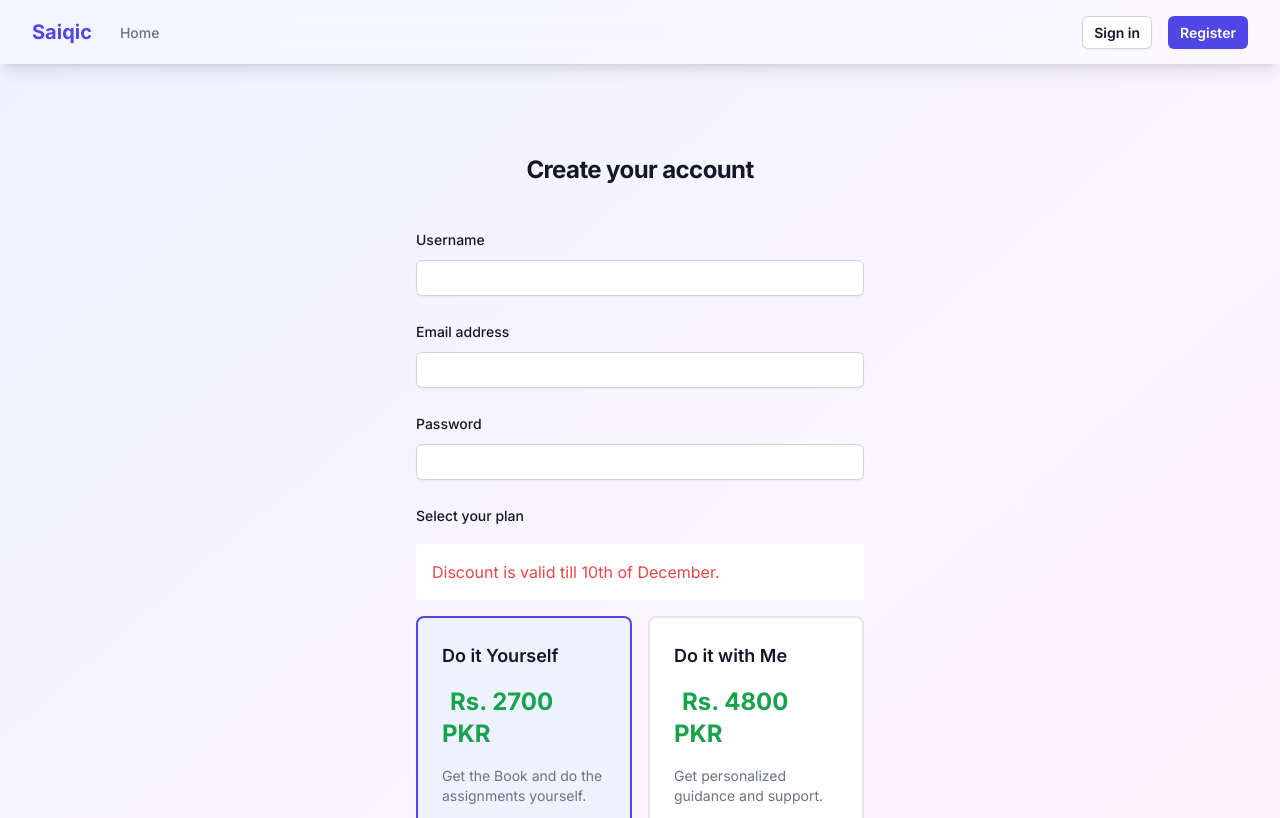
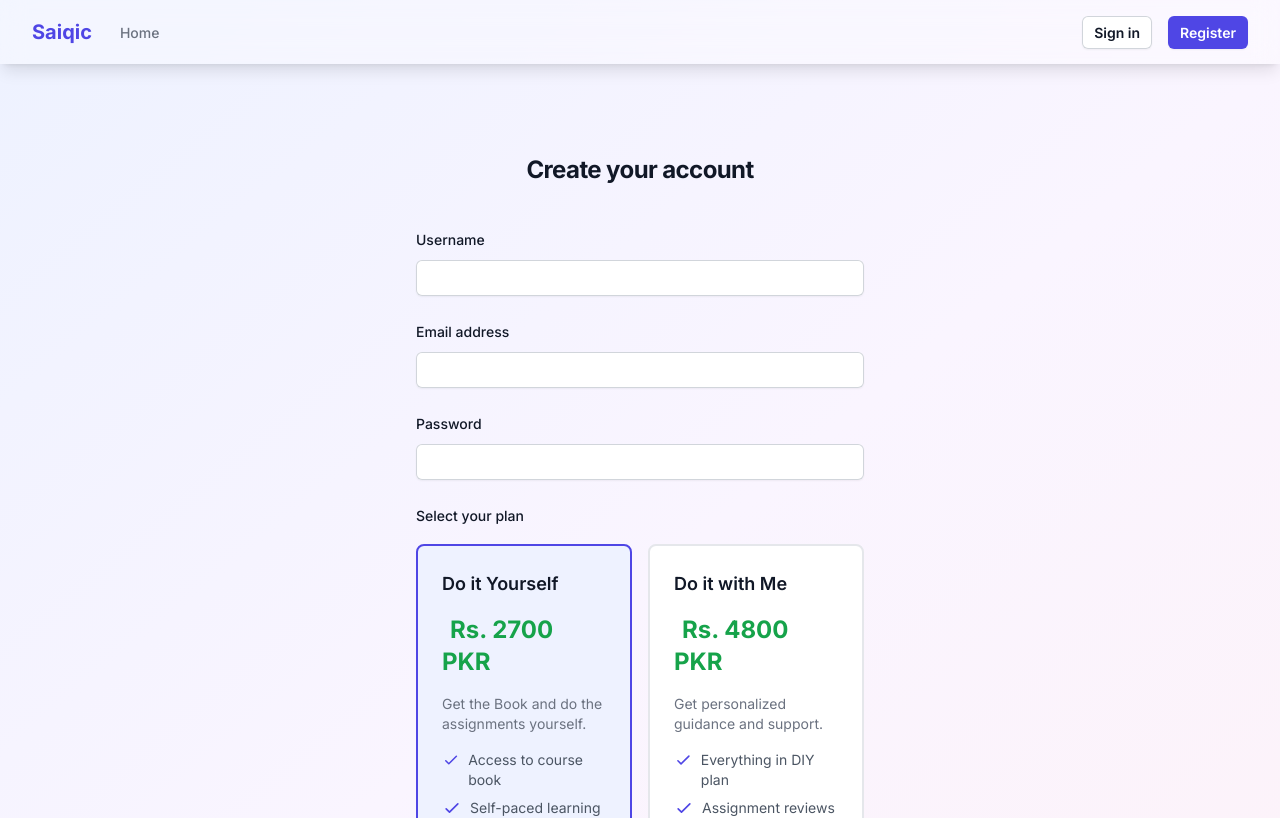
Before and after one commit to asad-ullah-khan1/shafiq-ebook, a Next.js app: page /register in a window 1280 px wide. Shown: the top 818 px of the page. Built offline with nearby package versions, Linux system fonts and the light colour scheme; no server answers.

Commit message:
discounted prices till december removed

```diff
--- a/src/app/register/page.js
+++ b/src/app/register/page.js
@@ -117,9 +117,7 @@ export default function Register() {
                         <label className="block text-sm font-medium leading-6 text-gray-900">
                             Select your plan
                         </label>
-                        <div className='bg-white p-4 rounded'>
-                            <h2 className='text-red-500'>Discount is valid till 10th of December.</h2>
-                        </div>
+
                         <div className="grid grid-cols-1 md:grid-cols-2 gap-4">
                             {/* Do it Yourself Tier */}
                             <div>
```
